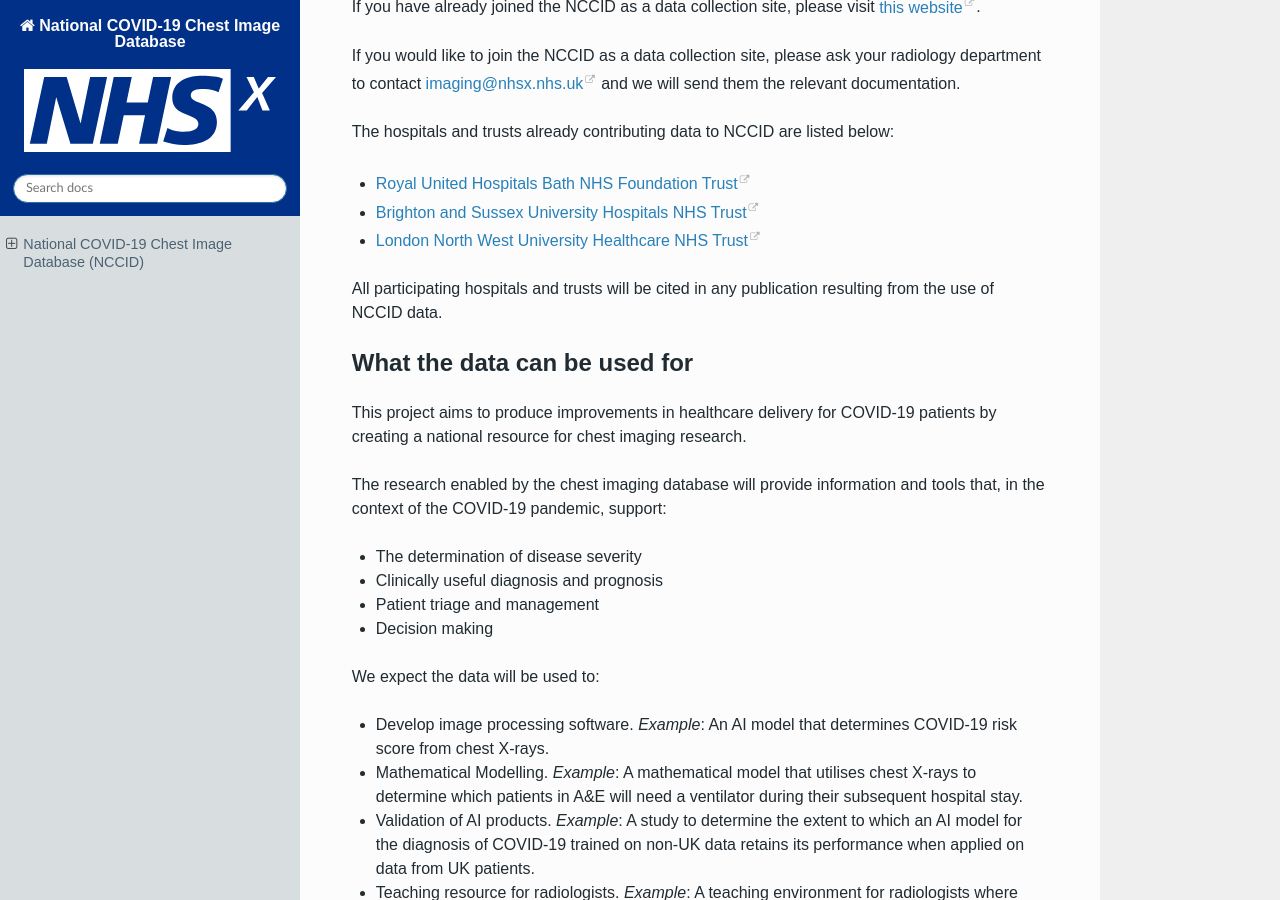
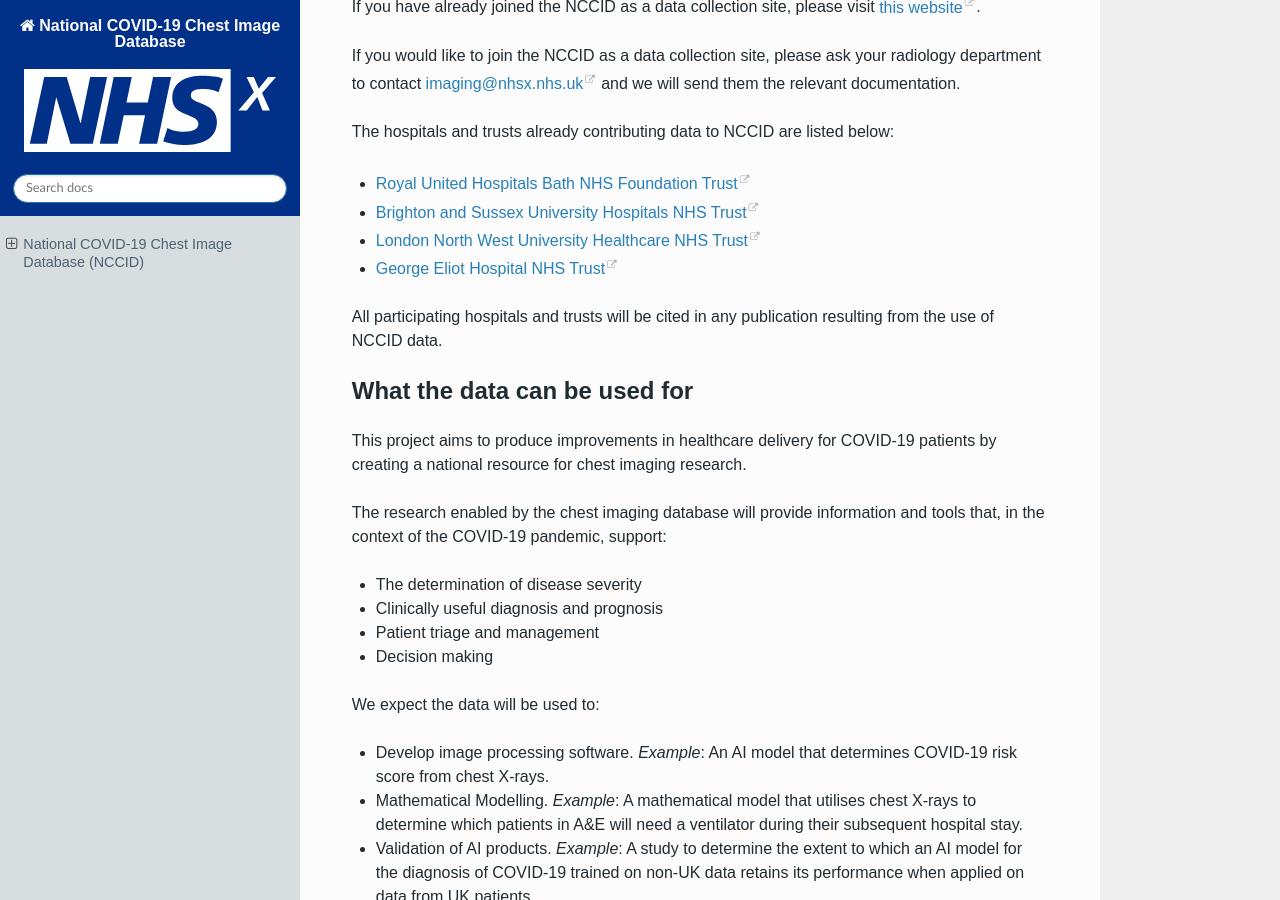
Before and after one commit to nhsx/covid-chest-imaging-database, a Sphinx documentation site: the page built from docs/source/index.rst, in a window 1280 px wide and 900 px high, scrolled down 919 px. Built offline with Sphinx 7.4.7 and the Read the Docs theme 2.0.0, drawn with Linux system fonts in a browser that asks for light colours.

Commit message:
docs: add new hospital to the docs
Signed-off-by: Gergely Imreh <gergely.imreh@faculty.ai>

```diff
--- a/docs/source/index.rst
+++ b/docs/source/index.rst
@@ -56,6 +56,7 @@
 - `Royal United Hospitals Bath NHS Foundation Trust <https://www.ruh.nhs.uk/>`_
 - `Brighton and Sussex University Hospitals NHS Trust <https://www.bsuh.nhs.uk/>`_
 - `London North West University Healthcare NHS Trust <https://www.lnwh.nhs.uk/>`_
+- `George Eliot Hospital NHS Trust <http://www.geh.nhs.uk/>`_
 
 All participating hospitals and trusts will be cited in any publication
 resulting from the use of NCCID data.
```
